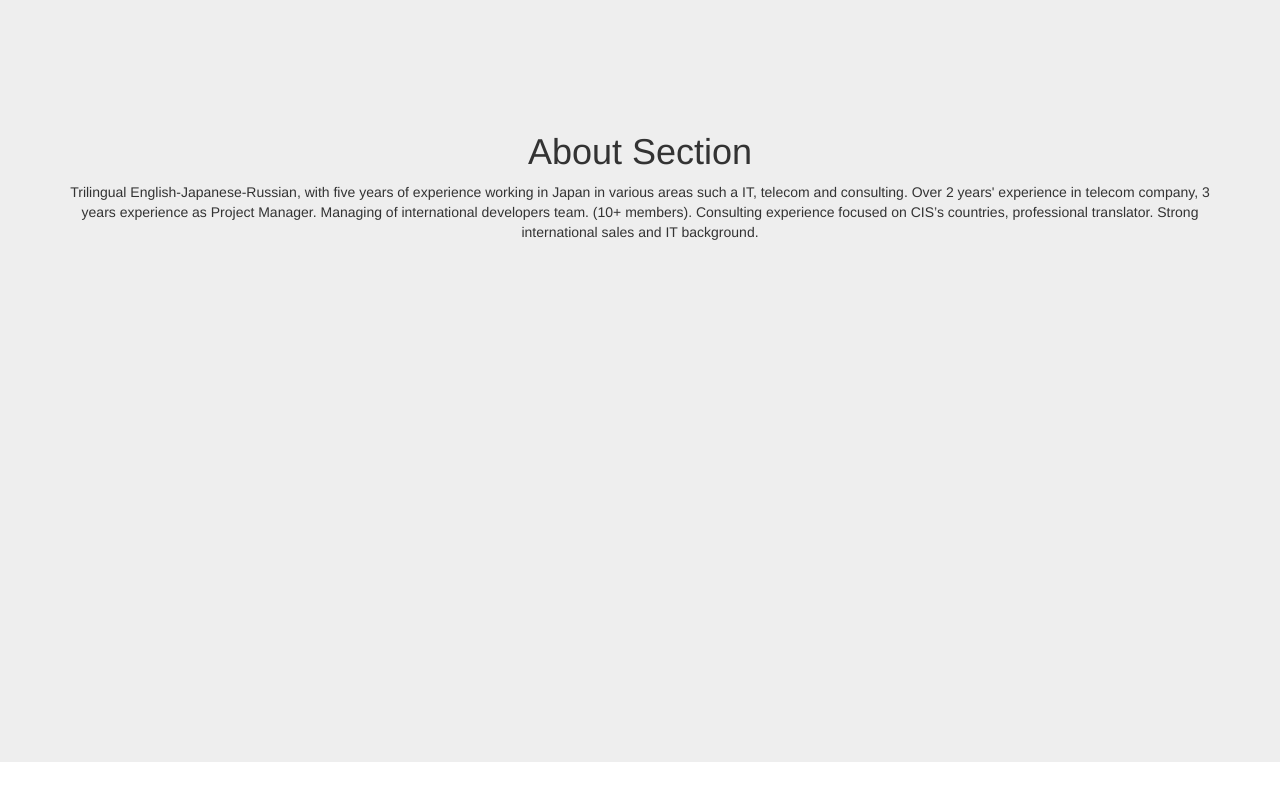
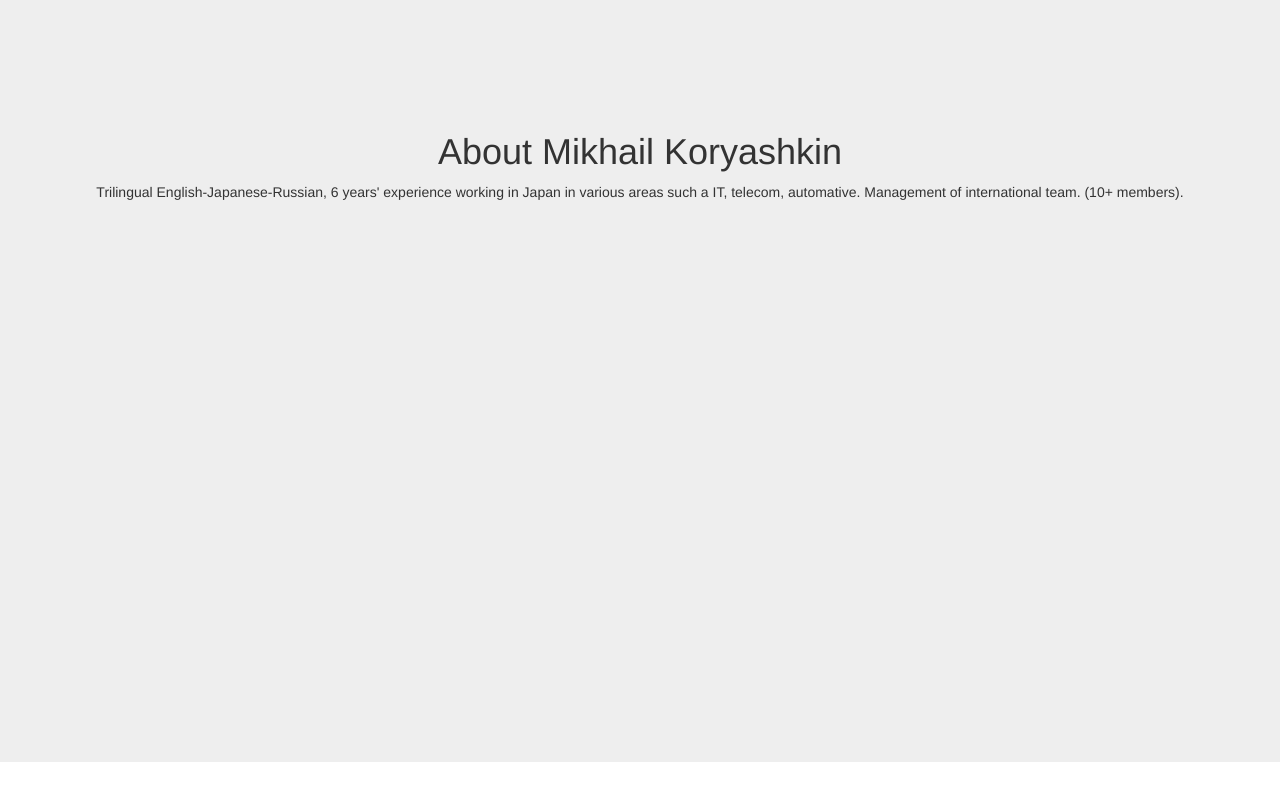
Before and after one commit to koryashkin/koryashkin.com, a plain HTML site: page index.html in a window 1280 px wide. Shown: the part 838-1638 px from the top of the page. Drawn offline with Linux system fonts and the light colour scheme.

Commit message:
no message

```diff
--- a/index.html
+++ b/index.html
@@ -84,11 +84,8 @@
         <div class="container">
             <div class="row">
                 <div class="col-lg-12">
-                    <h1>About Section</h1>
-                    <p>Trilingual English-Japanese-Russian, with five years of experience working in Japan in various areas such a IT, telecom and consulting.
-Over 2 years' experience in telecom company, 3 years experience as Project Manager. Managing of international developers team. (10+ members).
-Consulting experience focused on CIS’s countries, professional translator.
-Strong international sales and IT background.</p>
+                    <h1>About Mikhail Koryashkin</h1>
+                    <p>Trilingual English-Japanese-Russian, 6 years' experience working in Japan in various areas such a IT, telecom, automative. Management of international team. (10+ members).</p>
                 </div>
             </div>
         </div>
```
